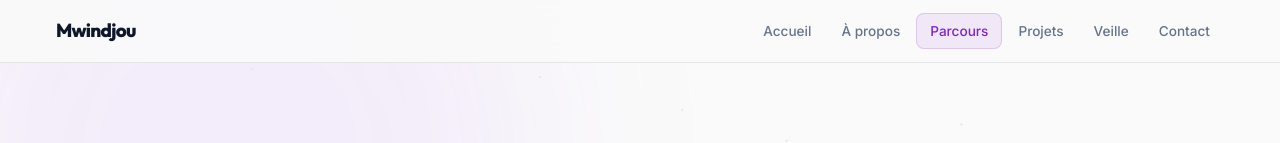
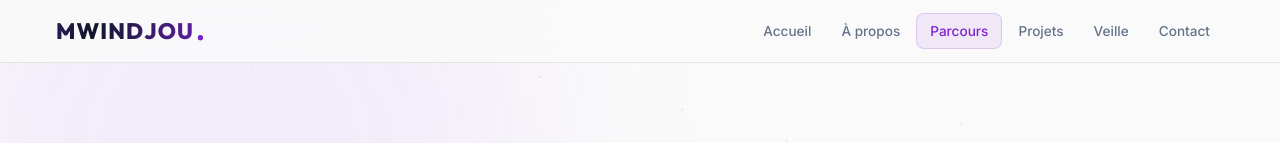
Before and after one commit to mwiinmh/portfolio, a website built with Vite: page index.html in a window 1280 px wide. Shown: the top 143 px of the page. Built offline with nearby package versions, Linux system fonts and the light colour scheme; files whose address does not match are found by name.

Commit message:
UI : Modernisation du logo navbar (style, animation, espacement)

```diff
--- a/style.css
+++ b/style.css
@@ -83,47 +83,48 @@ body {
 .nav-logo {
     font-family: 'Outfit', sans-serif;
     font-weight: 800;
-    font-size: 1.18rem;
-    letter-spacing: -0.04em;
+    font-size: 1.4rem;
+    letter-spacing: 0.05em;
+    text-transform: uppercase;
     text-decoration: none;
-    /* Shimmer effect : éclat lumineux violet → rose → blanc en boucle */
+    position: relative;
+    display: inline-flex;
+    align-items: center;
+
+    /* Elegant Shimmer */
     background: linear-gradient(
         90deg,
-        var(--text-main)  0%,
-        var(--text-main)  30%,
-        #a855f7           42%,
-        #f0abfc           50%,
-        #a855f7           58%,
-        var(--text-main)  70%,
+        var(--text-main) 0%,
+        var(--accent) 50%,
         var(--text-main) 100%
     );
-    background-size: 250% auto;
+    background-size: 200% auto;
     -webkit-background-clip: text;
     background-clip: text;
     -webkit-text-fill-color: transparent;
-    animation: logo-shimmer 3.5s linear infinite;
+    animation: logo-shimmer 4s ease infinite;
+    transition: transform 0.3s cubic-bezier(0.34, 1.56, 0.64, 1);
 }
-/* En mode clair, le texte de base passe au sombre */
-[data-theme="light"] .nav-logo {
-    background: linear-gradient(
-        90deg,
-        var(--text-main)  0%,
-        var(--text-main)  30%,
-        #7e22ce           42%,
-        #c084fc           50%,
-        #7e22ce           58%,
-        var(--text-main)  70%,
-        var(--text-main) 100%
-    );
-    background-size: 250% auto;
-    -webkit-background-clip: text;
-    background-clip: text;
-    -webkit-text-fill-color: transparent;
-    animation: logo-shimmer 3.5s linear infinite;
+
+.nav-logo::after {
+    content: '.';
+    color: var(--accent);
+    -webkit-text-fill-color: var(--accent);
+    margin-left: 0.1em;
+    font-size: 1.6rem;
+    line-height: 0;
 }
+
+.nav-logo:hover {
+    transform: scale(1.05);
+    filter: drop-shadow(0 0 8px rgba(var(--accent-rgb), 0.3));
+}
+
+/* En mode clair, les variables CSS gèrent déjà l'harmonie du logo */
+
 @keyframes logo-shimmer {
-    0%   { background-position: 200% center; }
-    100% { background-position: -60% center; }
+    0% { background-position: 200% center; }
+    100% { background-position: -200% center; }
 }
 
 .nav-item {
@@ -946,3 +947,8 @@ body, nav, .glass, footer,
     transform: translateY(-5px);
     box-shadow: 0 10px 20px rgba(var(--accent-rgb), 0.3);
 }
+
+@keyframes logo-shimmer {
+    0% { background-position: -200% center; }
+    100% { background-position: 200% center; }
+}
```
